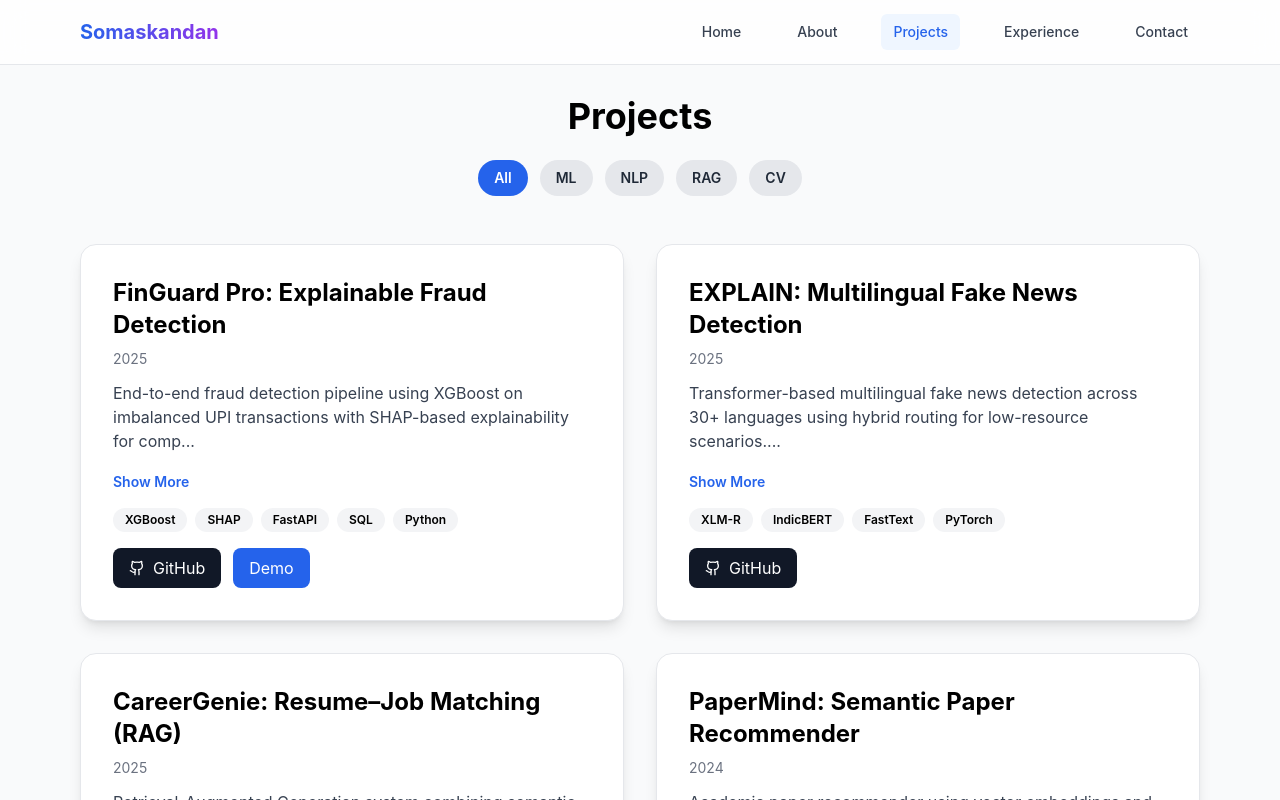
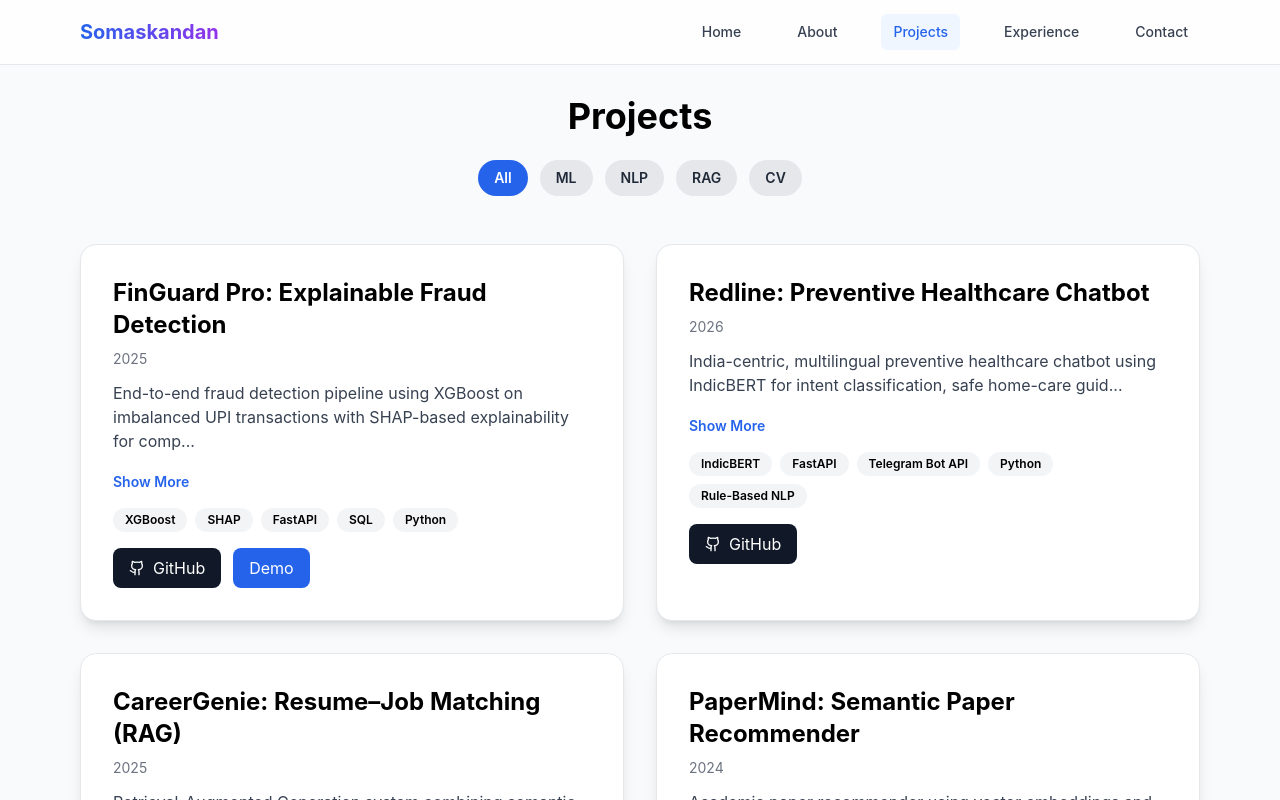
Before and after one commit to Somaskandan931/portfolio-project, a React (Create React App) app: page / in a window 1280 px wide. Both pictures are taken after a click on the button "View Projects". Shown: the top 800 px of the page. Built offline with nearby package versions, Linux system fonts and the light colour scheme.

Commit message:
New commit

```diff
--- a/src/pages/Projects.jsx
+++ b/src/pages/Projects.jsx
@@ -22,19 +22,30 @@ const ProjectsPage = () => {
       date: "2025"
     },
     {
-      title: "EXPLAIN: Multilingual Fake News Detection",
-      category: "NLP",
-      description:
-        "Transformer-based multilingual fake news detection across 30+ languages using hybrid routing for low-resource scenarios.",
-      tech: ["XLM-R", "IndicBERT", "FastText", "PyTorch"],
-      metrics: ["Macro-F1 0.914", "30+ Languages", "86k+ Samples"],
-      impact:
-        "Enabled scalable misinformation detection across diverse linguistic contexts.",
-      link: "https://github.com/Somaskandan931/EXPLAIN",
-      demo: "", // Removed because no demo link provided
-      status: "Research Project",
-      date: "2025"
-    },
+  title: "Redline: Preventive Healthcare Chatbot",
+  category: "NLP",
+  description:
+    "India-centric, multilingual preventive healthcare chatbot using IndicBERT for intent classification, safe home-care guidance, vaccination awareness, and doctor-visit decision support with ethical guardrails.",
+  tech: [
+    "IndicBERT",
+    "FastAPI",
+    "Telegram Bot API",
+    "Python",
+    "Rule-Based NLP"
+  ],
+  metrics: [
+    "80%+ Intent Accuracy",
+    "Confidence-Aware Responses",
+    "Real-Time Decisions"
+  ],
+  impact:
+    "Enabled first-touch health awareness while actively preventing medical misinformation in low-literacy settings.",
+  link: "https://github.com/Somaskandan931/Redline",
+  demo: "", // optional – add later if you have one
+  status: "Healthcare AI System",
+  date: "2026"
+},
+
     {
       title: "CareerGenie: Resume–Job Matching (RAG)",
       category: "RAG",
```
